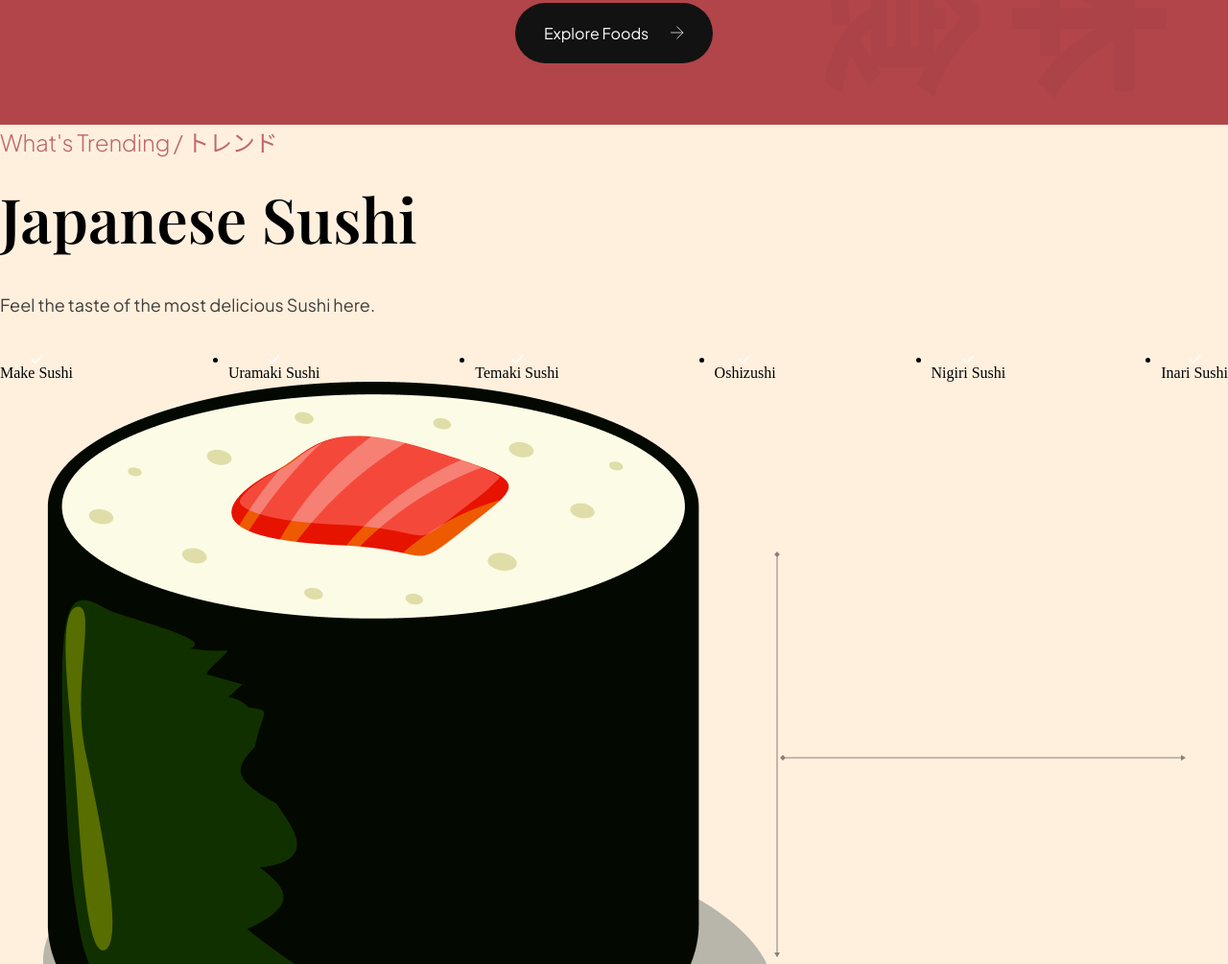
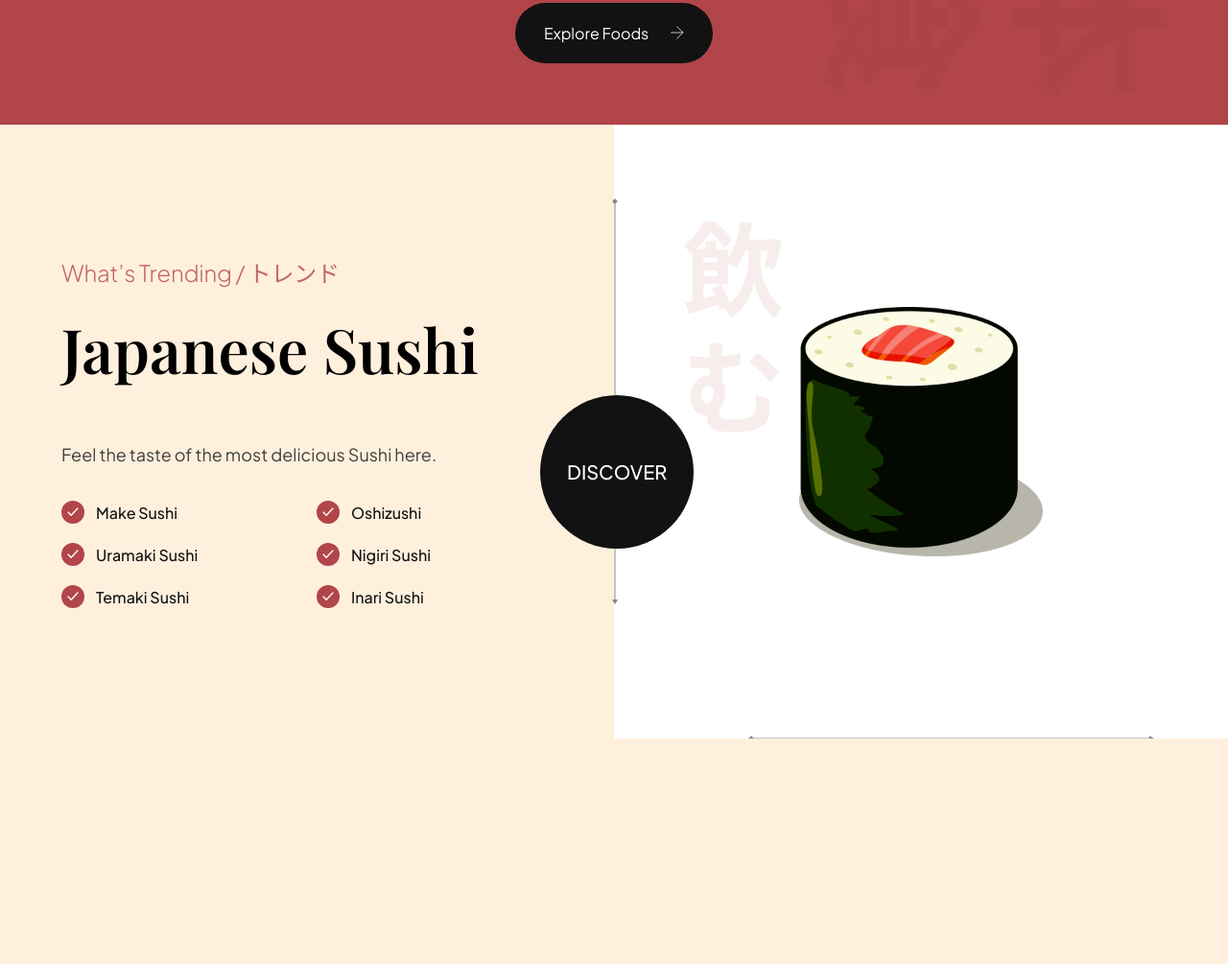
Before and after one commit to uday9365/sushi, a website built with Vite: page index.html in a window 1280 px wide. Shown: the part 2271-3276 px from the top of the page at 96% size. After the commit the page ends 3041 px from the top, so only its background shows below. Built offline with nearby package versions, Linux system fonts and the light colour scheme.

Commit message:
css design

```diff
--- a/css/sections/trending.css
+++ b/css/sections/trending.css
@@ -0,0 +1,148 @@
+.trending {
+    position: relative;
+
+    display: flex;
+    flex-direction: column;
+    overflow: hidden;
+  }
+
+.trending__discover{
+    position: absolute;
+    top: 44%;
+    left: 44%;
+    z-index: 1;
+    width: 160px;
+    height: 160px;
+    background-color: var(--secondary-color);
+    border-radius: 50%;
+    display: flex;
+    justify-content: center;
+    align-items: center;
+}
+
+.trending__discover p{
+    color: var(--color-white);
+    font-size: 20px;
+    font-weight: 500;
+    text-transform: uppercase;
+    font-family: var(--plus-jakarta-sans);
+}
+
+.trending-sushi,
+.trending-drink{
+    width: 100%;
+    min-height: 640px;
+    display: flex;
+    flex-direction: row;
+}
+
+.trending__content{
+    display: flex;
+    flex-direction: column;
+    flex: 1;
+    justify-content: center;
+    padding: 32px 64px;
+}
+
+.trending__list{
+    list-style: none;
+    flex-wrap: wrap;
+    gap: 20px;
+}
+
+.trending__list li{
+    display: flex;
+    flex-direction: row;
+    align-items: center;
+    flex: 1;
+    gap: 12px;
+    min-width: 210px;
+}
+
+.trending__icon{
+    width: 24px;
+    height: 24px;
+    background: var(--primary-color);
+    border-radius: 50%;
+}
+
+.trending__icon img{
+    width: 50%;
+    height: 50%;
+    object-fit: contain;
+}
+
+.trending__list p{
+    flex: 1;
+    font-family: var(--plus-jakarta-sans);
+    font-weight: 500;
+    font-size: 16px;
+    color: var(--secondary-color);
+}
+
+.trending__image{
+    flex: 1;
+    position: relative;
+    padding: 32px 64px;
+    background-color: var(--color-white);
+    background-repeat: no-repeat;
+    background-size: contain;
+    background-position: center;
+}
+
+.trending-sushi,
+.trending__image{
+    background-image: url(../../assets/japanese_sushi.png);
+}
+
+.trending-drink,
+.trending__image{
+    background-image: url(../../assets/japanese_drinks.png);
+}
+
+.trending__image img{
+    width: 254px;
+    height: 260px;
+    object-fit: contain;
+}
+
+.trending__arrow{
+    position: absolute;
+    z-index: 1;
+}
+
+.trending__arrow img{
+    object-fit: contain;
+}
+
+.trending__arrow-left{
+    left: -2.5px;
+    top: 12%;
+}
+
+.trending__arrow-left img,
+.trending__arrow-top img{
+    width: auto;
+    height: 100%;
+}
+
+.trending__arrow-top{
+    top: -10.5px;
+    left: -12%;
+}
+
+.trending__arrow-bottom{
+    bottom: -6.5px;
+    right: 12%;
+}
+
+.trending__arrow-bottom img,
+.trending__arrow-right img{
+    width: 100%;
+    height: auto;
+}
+
+.trending__arrow-right{
+    right: -2.5px;
+    bottom: 12%;
+}
--- a/index.html
+++ b/index.html
@@ -178,61 +178,73 @@
   </section>
 
   <section class="trending" id="foods">
+    <section class="trending-sushi">
       <div class="trending__content" data-aos="fade-right">
-      <p class="sushi__subtitle">What's Trending / トレンド</p>
-      <h2 class="sushi__title">Japanese Sushi</h2>
-      <p class="sushi__description">Feel the taste of the most delicious Sushi here.</p>
+        <p class="sushi__subtitle">What’s Trending / トレンド</p>
+
+        <h3 class="sushi__title">Japanese Sushi
+        </h3>
+        <p class="sushi__description">Feel the taste of the most delicious Sushi here.
+        </p>
 
         <ul class="trending__list flex-between">
           <li>
             <div class="trending__icon flex-center">
-            <img src="./assets/check.svg" alt="check">
+              <img src="assets/check.svg" alt="check" />
             </div>
             <p>Make Sushi</p>
           </li>
           <li>
             <div class="trending__icon flex-center">
-            <img src="./assets/check.svg" alt="check">
+              <img src="assets/check.svg" alt="check" />
+            </div>
+            <p>Oshizushi</p>
+          </li>
+          <li>
+            <div class="trending__icon flex-center">
+              <img src="assets/check.svg" alt="check" />
             </div>
             <p>Uramaki Sushi</p>
           </li>
           <li>
             <div class="trending__icon flex-center">
-            <img src="./assets/check.svg" alt="check">
+              <img src="assets/check.svg" alt="check" />
+            </div>
+            <p>Nigiri Sushi</p>
+          </li>
+          <li>
+            <div class="trending__icon flex-center">
+              <img src="assets/check.svg" alt="check" />
             </div>
             <p>Temaki Sushi</p>
           </li>
           <li>
             <div class="trending__icon flex-center">
-            <img src="./assets/check.svg" alt="check">
-          </div>
-          <p>Oshizushi</p>
-        </li>
-        <li>
-          <div class="trending__icon flex-center">
-            <img src="./assets/check.svg" alt="check">
-          </div>
-          <p>Nigiri Sushi</p>
-        </li>
-        <li>
-          <div class="trending__icon flex-center">
-            <img src="./assets/check.svg" alt="check">
+              <img src="assets/check.svg" alt="check" />
             </div>
             <p>Inari Sushi</p>
           </li>
         </ul>
       </div>
+
       <div class="trending__image flex-center">
-      <img src="./assets/sushi-5.png" alt="sushi-5" data-aos="fade-left">
+        <img src="assets/sushi-5.png" alt="sushi-5" data-aos="fade-left" />
 
         <div class="trending__arrow trending__arrow-left">
-        <img src="./assets/arrow-vertical.svg" alt="arrow vertical">
+          <img src="assets/arrow-vertical.svg" alt="arrow vertical" />
         </div>
 
         <div class="trending__arrow trending__arrow-bottom">
-        <img src="./assets/arrow-horizontal.svg" alt="arrow arrow-horizontal">
+          <img src="assets/arrow-horizontal.svg" alt="arrow horizontal" />
         </div>
       </div>
+
+    </section>
+
+    <div class="trending__discover" data-aos="zoom-in">
+      <p>Discover</p>
+    </div>
+
   </section>
 
   <script src="js/script.js" type="module"></script>
```
Lines whose indentation alone changed are shown as unchanged.
